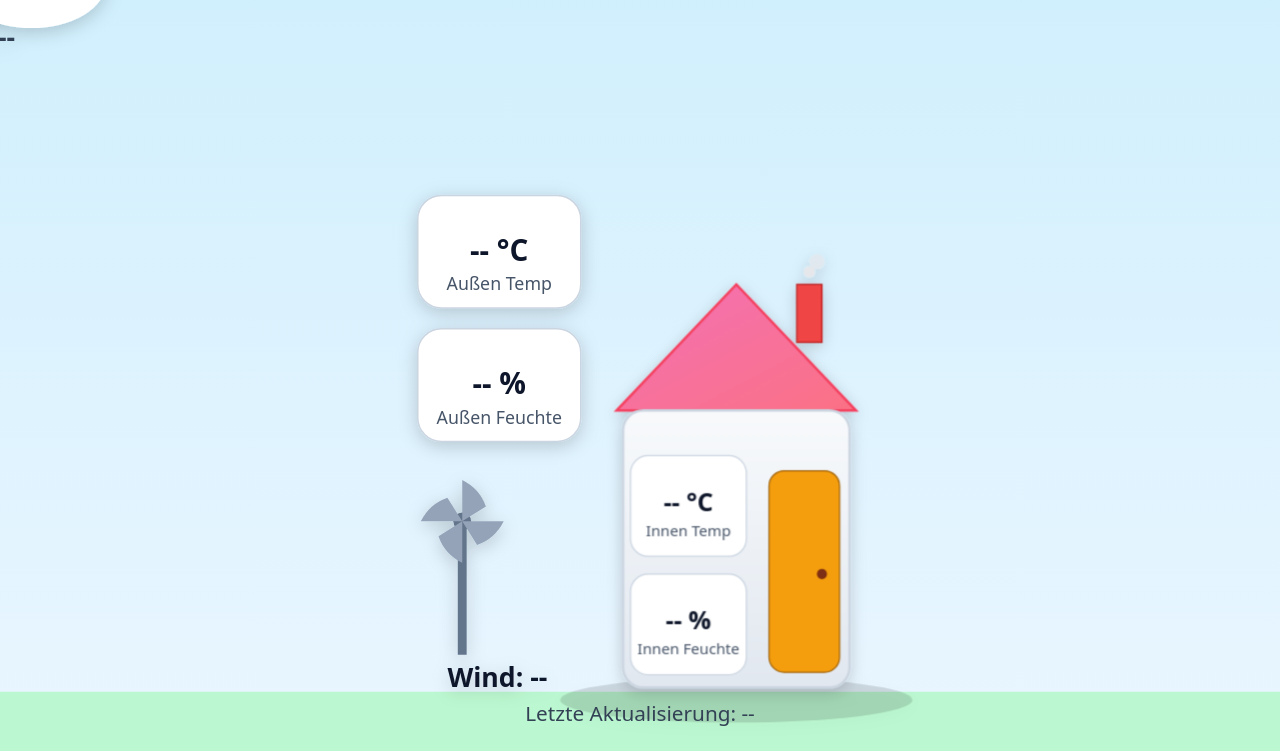
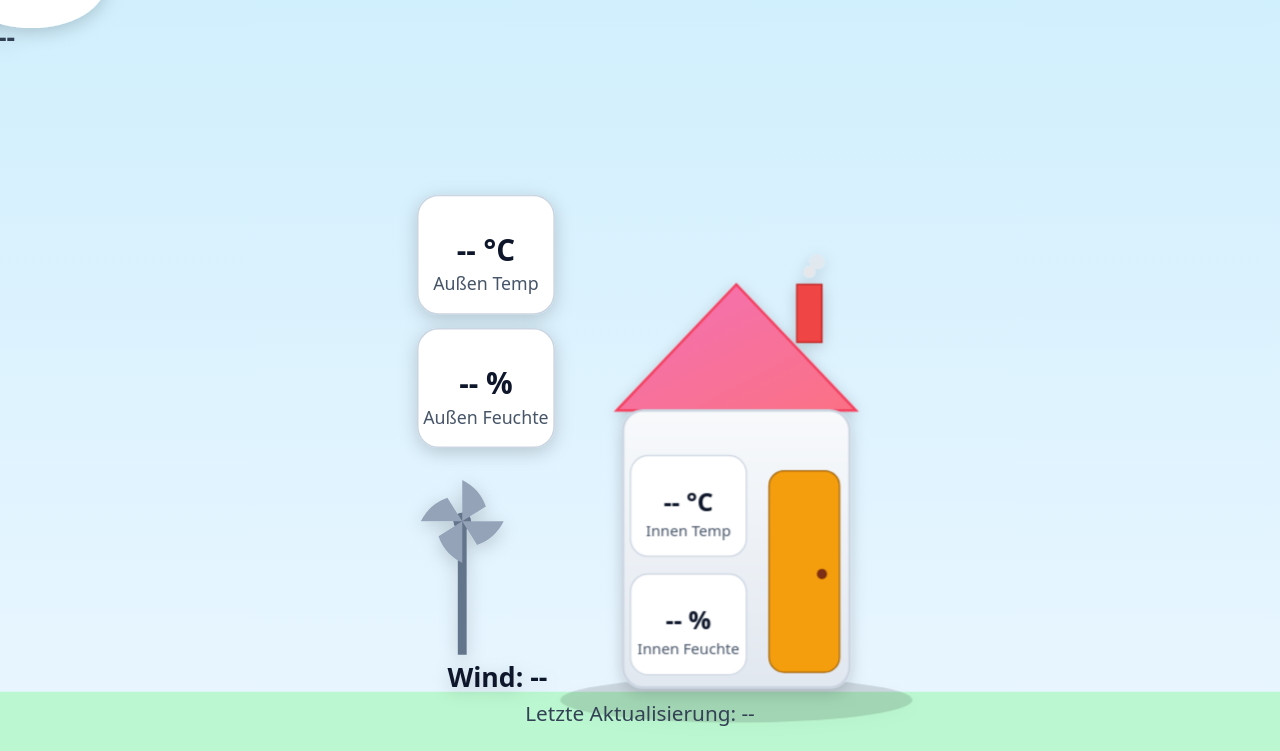
Before and after one commit to BeMa100590/Benis-Wetterstation, a plain HTML site: page index.html in a window 1280 px wide. Shown: the part 49-800 px from the top of the page. Drawn offline with nearby package versions, Linux system fonts and the light colour scheme.

Commit message:
Update index.html

```diff
--- a/index.html
+++ b/index.html
@@ -49,12 +49,11 @@
 
       <rect id="sky" width="900" height="540" fill="url(#skyGradDay)" />
 
-      <!-- Sonne & Wolke korrigiert -->
       <g id="sunGroup" transform="translate(120,170)" filter="url(#shadow)" class="sunPulse">
         <circle r="50" fill="#ffd166" />
         <text id="uvValue" x="0" y="8" text-anchor="middle" font-size="20" font-weight="700" fill="#7c4a00">UV – --</text>
       </g>
-      <g id="moonGroup" transform="translate(90,110)" opacity="0">
+      <g id="moonGroup" transform="translate(120,170)" opacity="0">
         <circle r="40" fill="#f1f5f9" />
         <circle r="36" cx="8" cy="-5" fill="#0f2350" />
       </g>
@@ -67,7 +66,6 @@
 
       <rect x="0" y="500" width="900" height="40" fill="#bbf7d0"/>
 
-      <!-- Windrad -->
       <g id="windGroup" transform="translate(330,475)" filter="url(#shadow)">
         <line x1="0" y1="0" x2="0" y2="-90" stroke="#64748b" stroke-width="6"/>
         <g id="pinwheel" transform="translate(0,-90)">
@@ -82,21 +80,19 @@
         <text id="windValue" x="-10" y="22" text-anchor="start" font-size="18" font-weight="700" fill="#0f172a">Wind: --</text>
       </g>
 
-      <!-- Außenwerte -->
       <g id="outsidePanelLeft" transform="translate(300,165)" filter="url(#shadow)">
         <g id="windowTempOut" transform="translate(0,0)">
-          <rect width="110" height="76" rx="16" ry="16" fill="#ffffff" stroke="#cbd5e1"/>
-          <text id="tempOutValue" x="55" y="44" text-anchor="middle" font-size="20" font-weight="700" fill="#0f172a">-- °C</text>
-          <text x="55" y="64" text-anchor="middle" font-size="12" fill="#475569">Außen Temp</text>
+          <rect width="92" height="80" rx="14" ry="14" fill="#ffffff" stroke="#cbd5e1"/>
+          <text id="tempOutValue" x="46" y="44" text-anchor="middle" font-size="20" font-weight="700" fill="#0f172a">-- °C</text>
+          <text x="46" y="64" text-anchor="middle" font-size="12" fill="#475569">Außen Temp</text>
         </g>
         <g id="windowHumOut" transform="translate(0,90)">
-          <rect width="110" height="76" rx="16" ry="16" fill="#ffffff" stroke="#cbd5e1"/>
-          <text id="humOutValue" x="55" y="44" text-anchor="middle" font-size="20" font-weight="700" fill="#0f172a">-- %</text>
-          <text x="55" y="64" text-anchor="middle" font-size="12" fill="#475569">Außen Feuchte</text>
+          <rect width="92" height="80" rx="14" ry="14" fill="#ffffff" stroke="#cbd5e1"/>
+          <text id="humOutValue" x="46" y="44" text-anchor="middle" font-size="20" font-weight="700" fill="#0f172a">-- %</text>
+          <text x="46" y="64" text-anchor="middle" font-size="12" fill="#475569">Außen Feuchte</text>
         </g>
       </g>
 
-      <!-- Haus nach links korrigiert -->
       <g id="houseGroup" transform="translate(515,310) scale(0.85)" filter="url(#shadow)">
         <ellipse cx="0" cy="230" rx="140" ry="18" fill="#000" opacity="0.12" />
         <polygon points="-95,0 0,-100 95,0" fill="url(#roofGrad)" stroke="#f43f5e" stroke-width="2"/>
```
